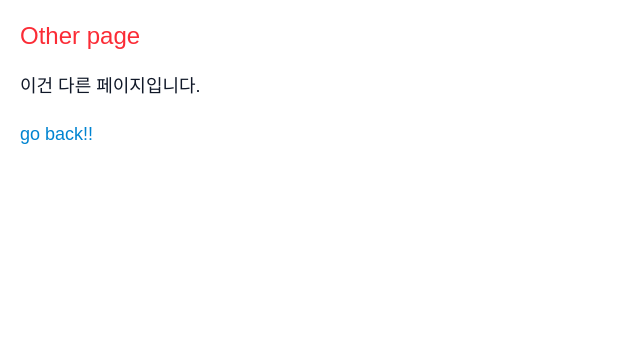
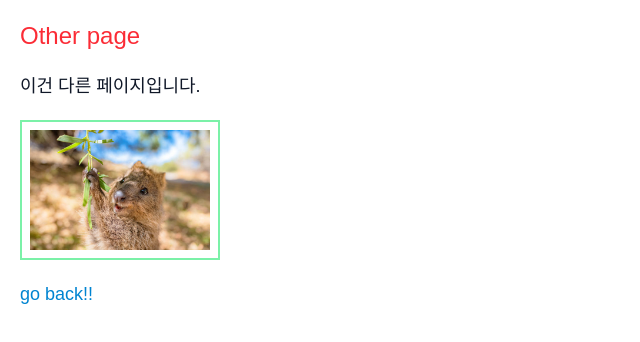
Before and after one commit to Soyeong4250/nextjs_study, a Next.js app in the folder sample_next_app/: page /ohter in a window 1280 px wide. Shown: the top 342 px of the page, without its empty margins (0-640 px from the left). Built offline with nearby package versions, Linux system fonts and the light colour scheme.

Commit message:
Image 컴포넌트를 이용한 정적 콘텐츠 표시

```diff
--- a/sample_next_app/src/app/globals.css
+++ b/sample_next_app/src/app/globals.css
@@ -42,3 +42,8 @@ body {
 :any-link {
   @apply text-lg m-5 text-sky-600;
 }
+
+/* 이미지 표시를 위한 스타일 클래스 */
+img {
+  @apply border-solid border-2 border-green-300 m-5 p-2;
+}
--- a/sample_next_app/src/app/ohter/page.tsx
+++ b/sample_next_app/src/app/ohter/page.tsx
@@ -1,4 +1,5 @@
 import Link from 'next/link';
+import Image from 'next/image';
 
 export default function Home() {
     return (
@@ -6,6 +7,9 @@ export default function Home() {
             <h1 className="title">Other page</h1>
             <p className="msg">이건 다른 페이지입니다.</p>
             <div>
+                <Image src="/quakka.jpg" width={200} height={200} alt='quakka.jpg' />
+            </div>
+            <div>
                 <Link href="/">go back!!</Link>
             </div>
         </main>
```
Also changed, not shown: sample_next_app/public/quakka.jpg (added).
